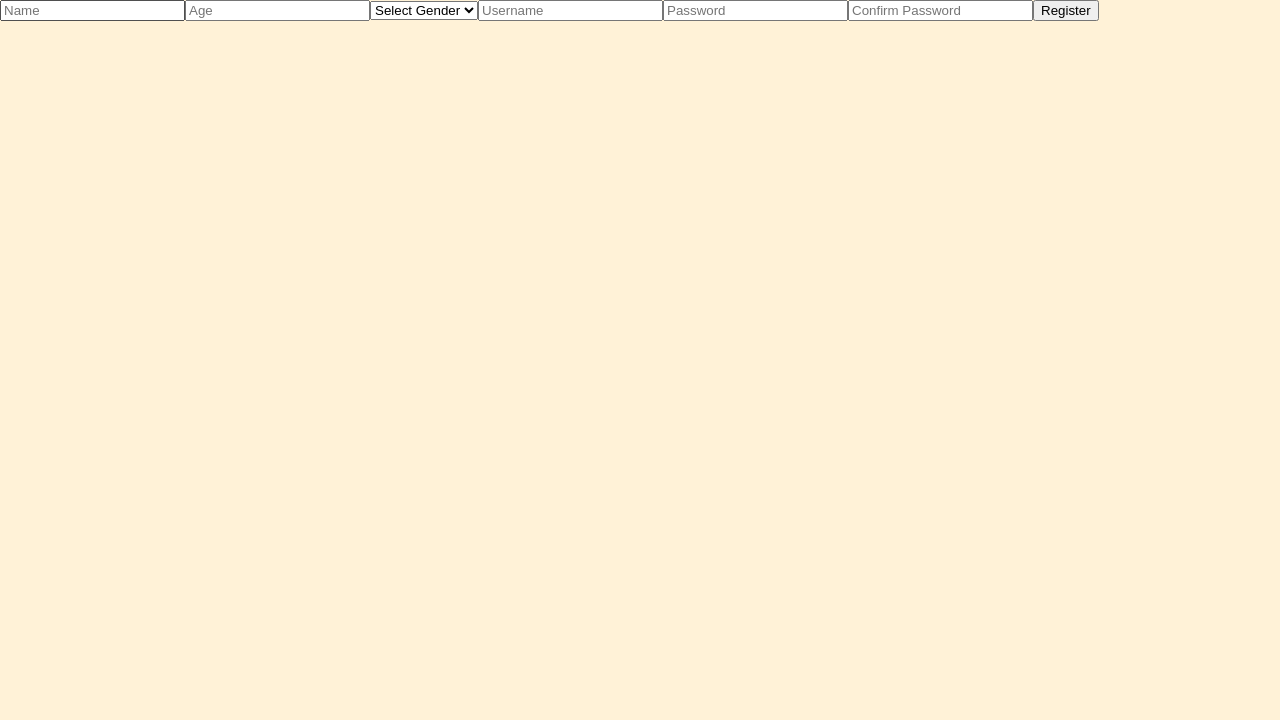
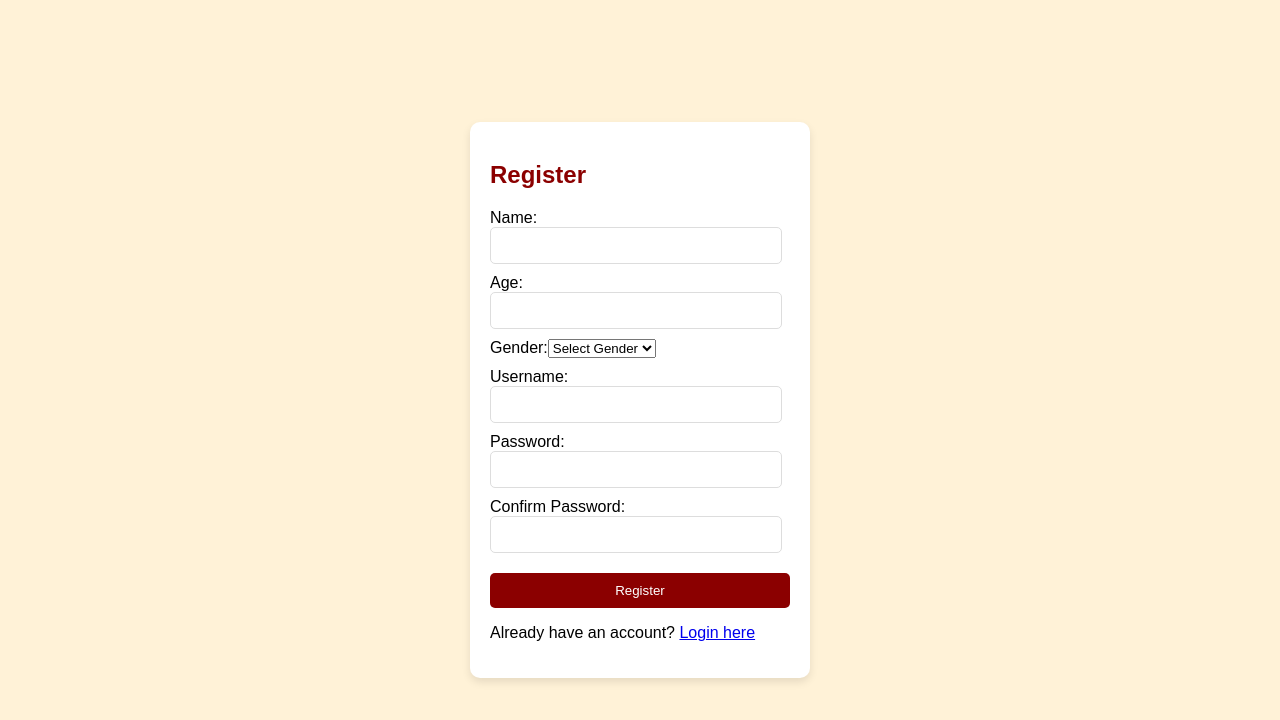
Before and after one commit to AnanyaDeshpande/NFT, a React (Create React App) app: page /register in a window 1280 px wide. Shown: the top 720 px of the page. Built offline with nearby package versions, Linux system fonts and the light colour scheme.

Commit message:
goodlogin

```diff
--- a/src/components/Dashboard.jsx
+++ b/src/components/Dashboard.jsx
@@ -1,26 +1,30 @@
-import React, { useEffect, useState } from "react";
+import React, { useState, useEffect } from "react";
+import userDetails from "./userDetails.json"; // Importing userDetails JSON file
 
 function Dashboard() {
-  const [userDetails, setUserDetails] = useState(null);
+  const [loggedInUserDetails, setLoggedInUserDetails] = useState(null);
 
   useEffect(() => {
-    // Retrieve user details from local storage
-    const storedUserDetails = localStorage.getItem("userDetails");
-    if (storedUserDetails) {
-      setUserDetails(JSON.parse(storedUserDetails));
-    }
+    // Retrieve username of logged-in user from local storage
+    const loggedInUsername = localStorage.getItem("loggedInUsername");
+
+    // Find user details of the logged-in user
+    const loggedInUser = userDetails.find(user => user.username === loggedInUsername);
+
+    // Set user details of the logged-in user
+    setLoggedInUserDetails(loggedInUser);
   }, []);
 
   return (
     <div>
       <h1>Welcome to Dashboard</h1>
-      {userDetails && (
+      {loggedInUserDetails && (
         <div>
-          <p>Name: {userDetails.name}</p>
-          <p>Age: {userDetails.age}</p>
-          <p>Gender: {userDetails.gender}</p>
-          <p>Username: {userDetails.username}</p>
-          {/* Note: You should not display the password in the dashboard */}
+          <h2>User Details</h2>
+          <p>Name: {loggedInUserDetails.name}</p>
+          <p>Age: {loggedInUserDetails.age}</p>
+          <p>Gender: {loggedInUserDetails.gender}</p>
+          <p>Username: {loggedInUserDetails.username}</p>
         </div>
       )}
     </div>
--- a/src/components/Login.jsx
+++ b/src/components/Login.jsx
@@ -1,32 +1,38 @@
 import React, { useState } from "react";
-import { useNavigate, Link } from "react-router-dom";
+import { Link, useNavigate } from "react-router-dom";
 import "./Login.css";
+import userDetails from "./userDetails.json";
 
 function Login() {
-  const [username, setUsername] = useState('');
-  const [password, setPassword] = useState('');
+  const [username, setUsername] = useState("");
+  const [password, setPassword] = useState("");
   const navigate = useNavigate();
 
-  const handleLogin = (event) => {
-    event.preventDefault();
+  const handleLogin = () => {
+    // Check if username and password are provided
+    if (!username || !password) {
+      alert("Please provide username and password.");
+      return;
+    }
 
-    // Retrieve the list of registered users from localStorage
-    const users = JSON.parse(localStorage.getItem('users')) || [];
-
-    // Check if the username and password match any registered user
-    const user = users.find(user => user.username === username && user.password === password);
+    // Find user with matching username and password
+    const user = userDetails.find(
+      (user) => user.username === username && user.password === password
+    );
 
     if (user) {
-      localStorage.setItem('isLoggedIn', 'true');
-      navigate('/');
+      // Set isLoggedIn to true and navigate to home page
+      localStorage.setItem("isLoggedIn", "true");
+      navigate("/");
     } else {
-      alert('Invalid username or password. Please try again.');
+      // Display error message for invalid credentials
+      alert("Invalid username or password. Please try again.");
     }
   };
 
   return (
     <div className="login-container">
-      <form className="login-form" onSubmit={handleLogin}>
+      <form className="login-form" onSubmit={(e) => e.preventDefault()}>
         <h2>Login</h2>
         <label>
           Username:
@@ -44,8 +50,12 @@ function Login() {
             onChange={(e) => setPassword(e.target.value)}
           />
         </label>
-        <button type="submit">Login</button>
-        <p>New user? <Link to="/register">Register here</Link></p>
+        <button type="button" onClick={handleLogin}>
+          Login
+        </button>
+        <p>
+          New user? <Link to="/register">Register here</Link>
+        </p>
       </form>
     </div>
   );
--- a/src/components/Register.jsx
+++ b/src/components/Register.jsx
@@ -1,73 +1,113 @@
 import React, { useState } from "react";
+import { Link, useNavigate } from "react-router-dom";
+import "./Register.css";
+import userDetails from "./userDetails.json";
 
-function Registration() {
+function Register() {
   const [name, setName] = useState("");
   const [age, setAge] = useState("");
   const [gender, setGender] = useState("");
   const [username, setUsername] = useState("");
   const [password, setPassword] = useState("");
   const [confirmPassword, setConfirmPassword] = useState("");
+  const navigate = useNavigate();
 
   const handleRegister = () => {
-    // Perform validation
+    // Check if any field is empty
+    if (!name || !age || !gender || !username || !password || !confirmPassword) {
+      alert("Please fill in all fields.");
+      return;
+    }
+
+    // Check if passwords match
     if (password !== confirmPassword) {
       alert("Passwords do not match");
       return;
     }
 
-    // Create user object
-    const userDetails = { name, age, gender, username, password };
+    // Check if username already exists
+    const existingUser = userDetails.find(user => user.username === username);
+    if (existingUser) {
+      alert("Username already exists. Please choose another one.");
+      return;
+    }
 
-    // Store user details in local storage
+    // Create new user object
+    const newUser = { name, age, gender, username, password };
+
+    // Append new user to existing user details
+    userDetails.push(newUser);
+
+    // Update the userDetails.json file
     localStorage.setItem("userDetails", JSON.stringify(userDetails));
 
-    // You might also want to set isLoggedIn to true here
+    // Notify user and navigate to login page
+    alert("Registration successful. Please login.");
+    navigate("/login");
   };
 
   return (
-    <div>
+    <div className="register-container">
+      <form className="register-form">
+        <h2>Register</h2>
+        <label>
+          Name:
           <input
             type="text"
-        placeholder="Name"
             value={name}
             onChange={(e) => setName(e.target.value)}
           />
+        </label>
+        <label>
+          Age:
           <input
             type="number"
-        placeholder="Age"
             value={age}
             onChange={(e) => setAge(e.target.value)}
           />
-      <select
-        value={gender}
-        onChange={(e) => setGender(e.target.value)}
-      >
+        </label>
+        <label>
+          Gender:
+          <select value={gender} onChange={(e) => setGender(e.target.value)}>
             <option value="">Select Gender</option>
             <option value="male">Male</option>
             <option value="female">Female</option>
             <option value="other">Other</option>
           </select>
+        </label>
+        <label>
+          Username:
           <input
             type="text"
-        placeholder="Username"
             value={username}
             onChange={(e) => setUsername(e.target.value)}
           />
+        </label>
+        <label>
+          Password:
           <input
             type="password"
-        placeholder="Password"
             value={password}
             onChange={(e) => setPassword(e.target.value)}
           />
+        </label>
+        <label>
+          Confirm Password:
           <input
             type="password"
-        placeholder="Confirm Password"
             value={confirmPassword}
             onChange={(e) => setConfirmPassword(e.target.value)}
           />
-      <button onClick={handleRegister}>Register</button>
+        </label>
+        <button type="button" onClick={handleRegister}>
+          Register
+        </button>
+        <p>
+          Already have an account? <Link to="/login">Login here</Link>
+        </p>
+      </form>
     </div>
   );
 }
 
-export default Registration;
+export default Register;
--- /dev/null
+++ b/src/components/userDetails.json
@@ -0,0 +1,9 @@
+[
+    {
+      "name": "Khushi",
+      "age": 22,
+      "gender": "female",
+      "username": "kma@28",
+      "password": "12345"
+    }
+]
```
Lines whose indentation alone changed are shown as unchanged.
